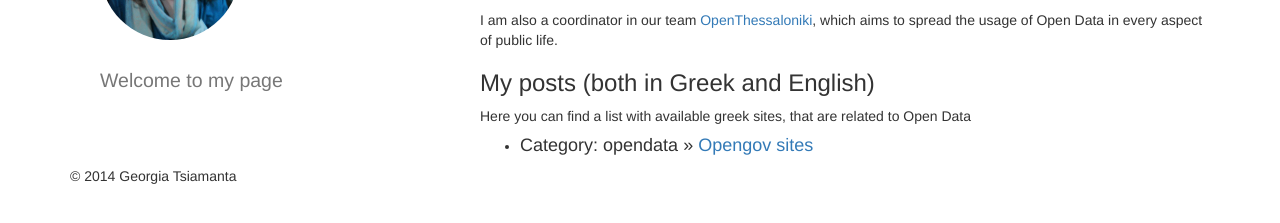
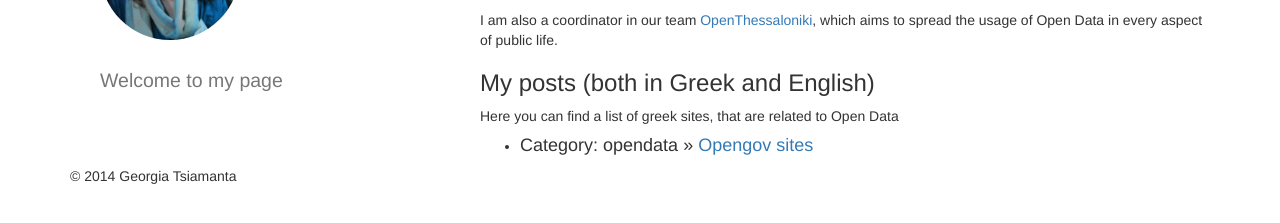
Before and after one commit to georgiats/georgiats-old-blog, a Jekyll site: the page built from index.md, in a window 1280 px wide. Shown: the part 292-515 px from the top of the page. Built offline with Jekyll 4.4.1, drawn with Linux system fonts in a browser that asks for light colours; nearby versions of some CDN libraries; library files that are not in the unit come from our copies.

Commit message:
fix index.md

```diff
--- a/index.md
+++ b/index.md
@@ -16,7 +16,7 @@ I am also a coordinator in our team [OpenThessaloniki](http://www.openthessaloni
 
 ### My posts (both in Greek and English)
 
-Here you can find a list with available greek sites, that are related to Open Data
+Here you can find a list of greek sites, that are related to Open Data
 
 <ul class="posts">
   {% for post in site.posts %}
```
Also changed, not shown: 3 other files.
